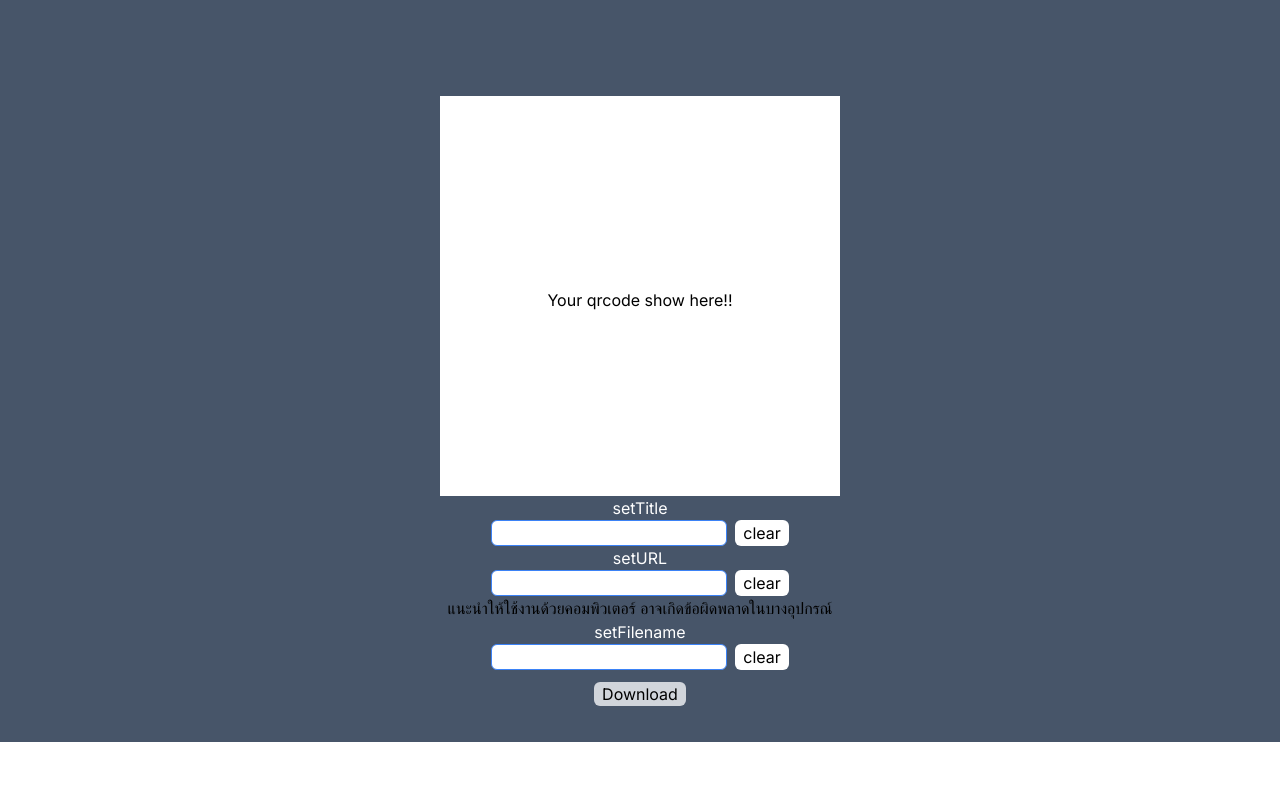
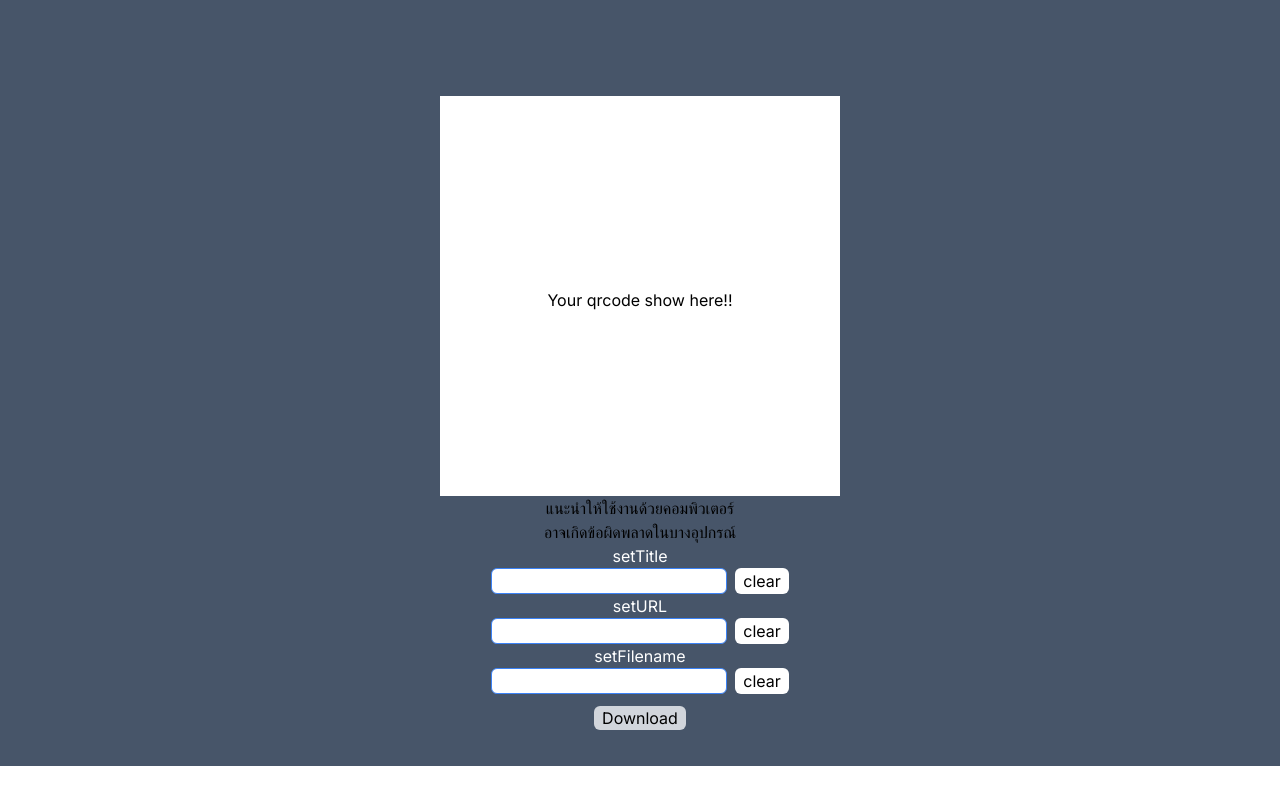
Before and after one commit to m1ssy0u/qr-generater, a Next.js app: page / in a window 1280 px wide. Built offline with nearby package versions, Linux system fonts and the light colour scheme.

Commit message:
Update page.tsx
fix warn

```diff
--- a/src/app/page.tsx
+++ b/src/app/page.tsx
@@ -86,6 +86,8 @@ export default function page(){
       </div>
 
       <div className="flex flex-col items-center">
+        <p>แนะนำให้ใช้งานด้วยคอมพิวเตอร์</p>
+        <p>อาจเกิดข้อผิดพลาดในบางอุปกรณ์</p>
         <label htmlFor="title" className="text-white">setTitle</label>
         <div className="flex flex-row">
           <input name="title" id="titleform" type="text" maxLength={20} className="border border-blue-500 rounded-md ml-14mr-1" onChange={e =>{
@@ -105,7 +107,6 @@ export default function page(){
         </div>
       </div>
       <div className="flex flex-col items-center">
-        <p>แนะนำให้ใช้งานด้วยคอมพิวเตอร์ อาจเกิดข้อผิดพลาดในบางอุปกรณ์</p>
         <label htmlFor="title" className="text-white">setFilename</label>
         <div className="flex flex-row">
           <input name="customfilename" id="customfilenameform" type="text" className="border border-blue-500 rounded-md ml-14mr-1" onChange={e =>{
```
